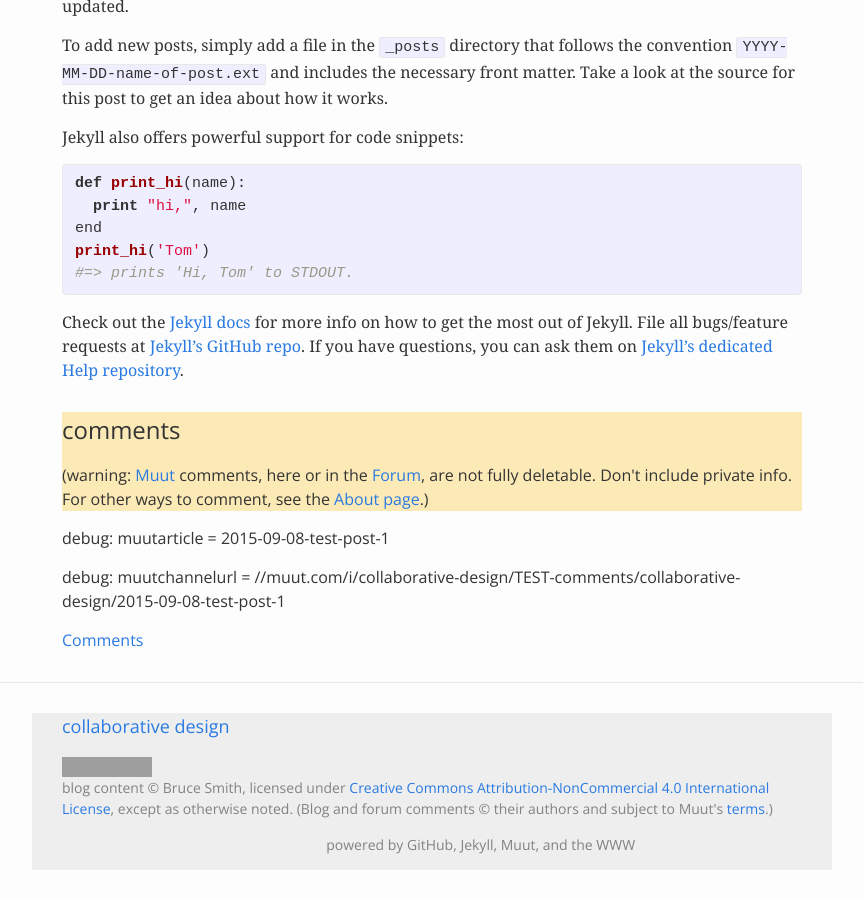
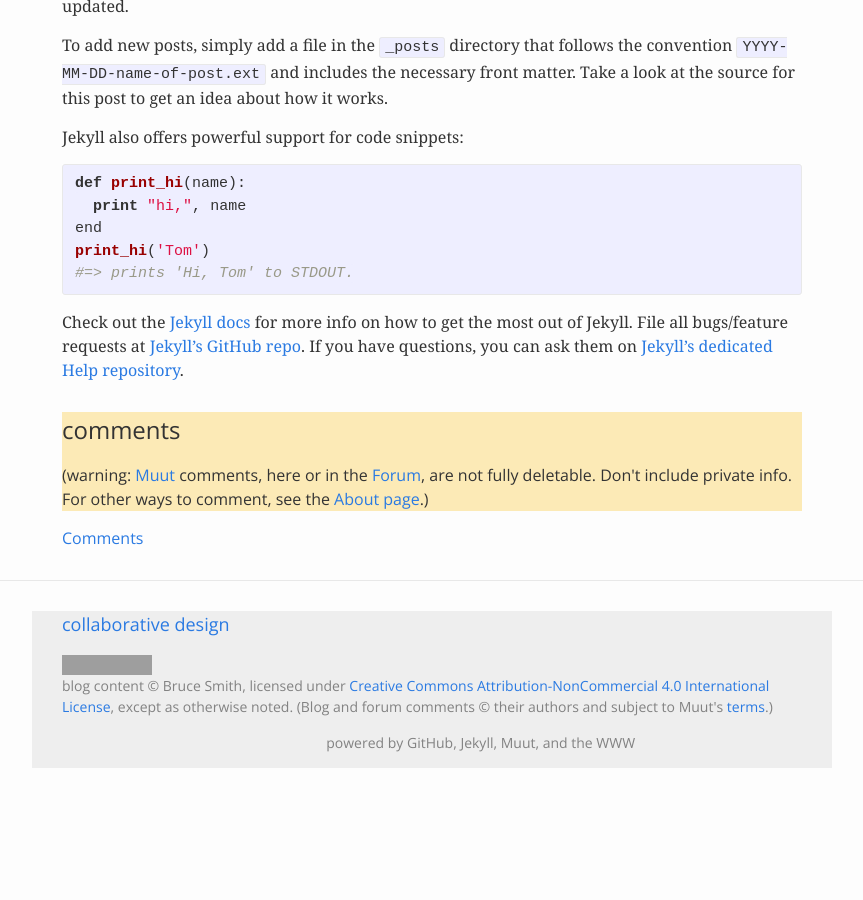
Before and after one commit to oresmus/oresmus.github.io, a Jekyll site: the page built from _posts/2015-09-08-test-post-1.md, in a window 1280 px wide and 900 px high, scrolled down 1016 px. Shown: the whole window, without its empty margins (208-1071 px from the left). Built offline with Jekyll 4.4.1, drawn with Linux system fonts in a browser that asks for light colours; after the commit the page ends 1814 px from its top, so only the background shows below that; grey boxes are pictures that could not be loaded.

Commit message:
remove debug <p>s

```diff
--- a/_layouts/post.html
+++ b/_layouts/post.html
@@ -34,12 +34,6 @@ layout: default
 
         {% capture muutchannelurl %}//muut.com/i/{{muut-community}}/TEST-comments/{{muut-blog}}/{{muutarticle}}{% endcapture %}
 
-
-        <p>debug: muutarticle = {{muutarticle}}</p>
-
-        <p>debug: muutchannelurl = {{muutchannelurl}}</p>
-
-
         <a class="muut" href="{{muutchannelurl}}" data-show_title="false">Comments</a>
         <script src="//cdn.muut.com/1/moot.min.js"></script>
         <noscript>(JavaScript required for comments)</noscript>
```
